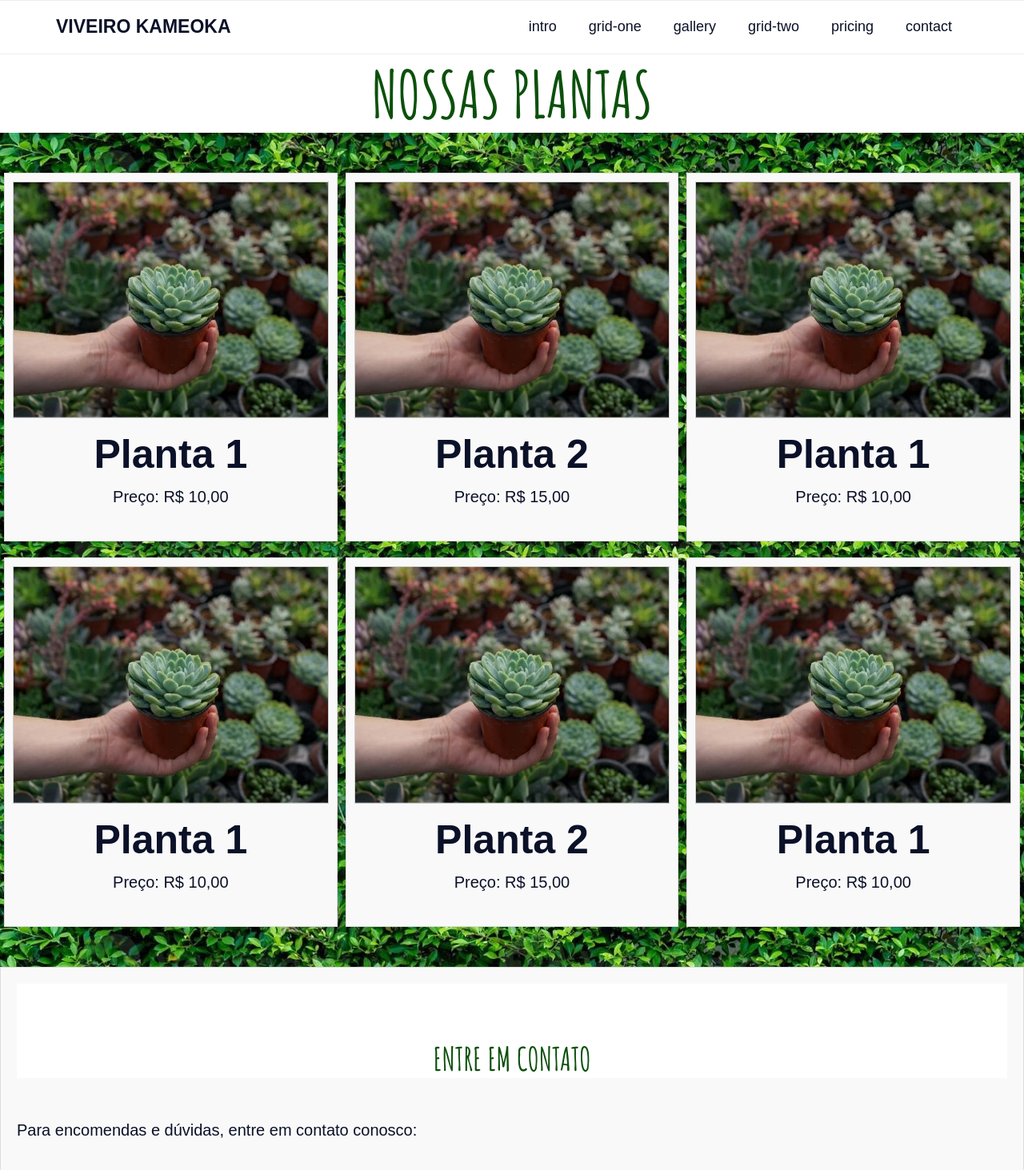
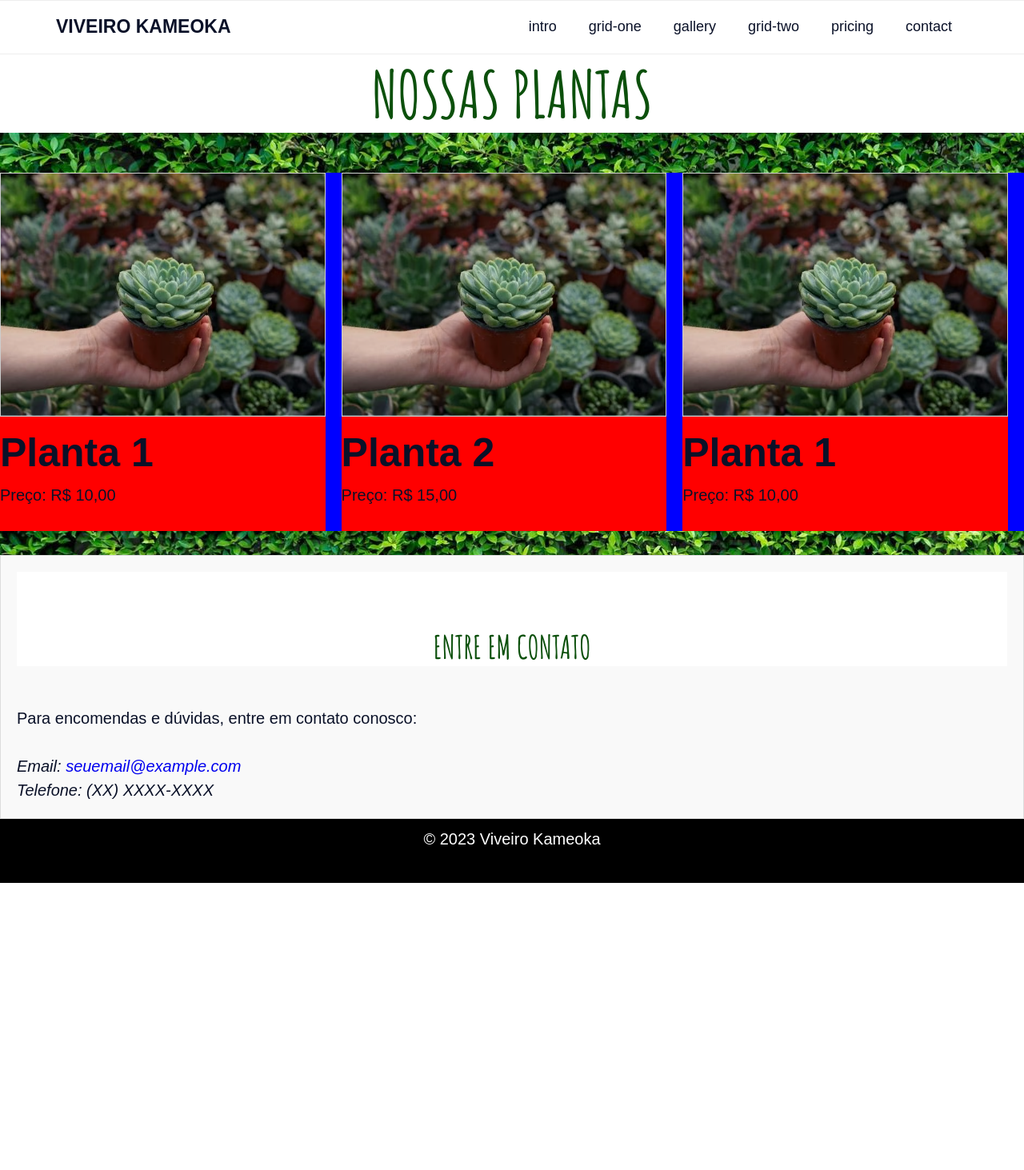
Before and after one commit to junior-calado/SiteViveiro, a plain HTML site: page index.html in a window 1280 px wide. Shown: the top 1463 px of the page at 80% size. After the commit the page ends 1104 px from the top, so only its background shows below. Drawn offline with Linux system fonts and the light colour scheme.

Commit message:
Update IMG

```diff
--- a/assets/CSS/MyStyle.css
+++ b/assets/CSS/MyStyle.css
@@ -80,6 +80,23 @@ h2.contactTitle {
     border: 1px solid #ddd;
 }
 
+.testUl {
+    background-color: blue;
+    display: flex;
+    flex-wrap: wrap; /* Permite que as imagens quebrem para a próxima linha quando não houver espaço suficiente */
+    justify-content: flex-start; /* Alinha as imagens à esquerda */
+    gap: 20px; /* Espaço entre as imagens (pode ajustar conforme necessário) */
+  }
+
+  .imgplants {
+    background: red;
+    flex: 0 0 calc(33.33% - 20px); /* Define o tamanho das divs de imagem, ajustando o valor conforme necessário */
+    box-sizing: border-box; /* Garante que a largura inclua margens e preenchimento */
+  }
+
+  .myImg {
+    max-width: 100%; /* Garante que a imagem não ultrapasse sua div pai */
+  }
 
 
 /* Estilos para o rodapé */
--- a/index.html
+++ b/index.html
@@ -52,52 +52,26 @@
     <div class="menu"></div>
         <section class="plant-list">
             <h2>Nossas Plantas</h2>
-            <ul>
 
-                <li class="imgplants">
-                    <img src="https://raw.githubusercontent.com/junior-calado/SiteViveiro/main/assets/IMG/tipos_de_suculenta_b266_original.avif"
-                        alt="Planta 1">
+            <div class="testUl">
+                <div class="imgplants">
+                    <img class="myImg" src="https://raw.githubusercontent.com/junior-calado/SiteViveiro/main/assets/IMG/tipos_de_suculenta_b266_original.avif" alt="Planta 1">
                     <h3>Planta 1</h3>
                     <p>Preço: R$ 10,00</p>
-                </li>
-                <li class="imgplants">
-                    <img src="https://raw.githubusercontent.com/junior-calado/SiteViveiro/main/assets/IMG/tipos_de_suculenta_b266_original.avif"
-                        alt="Planta 2">
+                </div>
+                <div class="imgplants">
+                    <img class="myImg" src="https://raw.githubusercontent.com/junior-calado/SiteViveiro/main/assets/IMG/tipos_de_suculenta_b266_original.avif" alt="Planta 2">
                     <h3>Planta 2</h3>
                     <p>Preço: R$ 15,00</p>
-                </li>
-                <li class="imgplants">
-                    <img src="https://raw.githubusercontent.com/junior-calado/SiteViveiro/main/assets/IMG/tipos_de_suculenta_b266_original.avif"
-                        alt="Planta 1">
+                </div>
+                <div class="imgplants">
+                    <img class="myImg" src="https://raw.githubusercontent.com/junior-calado/SiteViveiro/main/assets/IMG/tipos_de_suculenta_b266_original.avif" alt="Planta 1">
                     <h3>Planta 1</h3>
                     <p>Preço: R$ 10,00</p>
-                </li>
+                </div>
+                <!-- Adicionar mais plantas conforme necessário -->
+            </div>
 
-
-
-
-                <li class="imgplants">
-                    <img src="https://raw.githubusercontent.com/junior-calado/SiteViveiro/main/assets/IMG/tipos_de_suculenta_b266_original.avif"
-                        alt="Planta 1">
-                    <h3>Planta 1</h3>
-                    <p>Preço: R$ 10,00</p>
-                </li>
-                <li class="imgplants">
-                    <img src="https://raw.githubusercontent.com/junior-calado/SiteViveiro/main/assets/IMG/tipos_de_suculenta_b266_original.avif"
-                        alt="Planta 2">
-                    <h3>Planta 2</h3>
-                    <p>Preço: R$ 15,00</p>
-                </li>
-                <li class="imgplants">
-                    <img src="https://raw.githubusercontent.com/junior-calado/SiteViveiro/main/assets/IMG/tipos_de_suculenta_b266_original.avif"
-                        alt="Planta 1">
-                    <h3>Planta 1</h3>
-                    <p>Preço: R$ 10,00</p>
-                </li>
-
-
-                <!-- Adicionar mais plantas conforme necessário -->
-            </ul>
         </section>
         <section class="contact">
             <h2 class="contactTitle"><b>Entre em Contato</b></h2>
```
